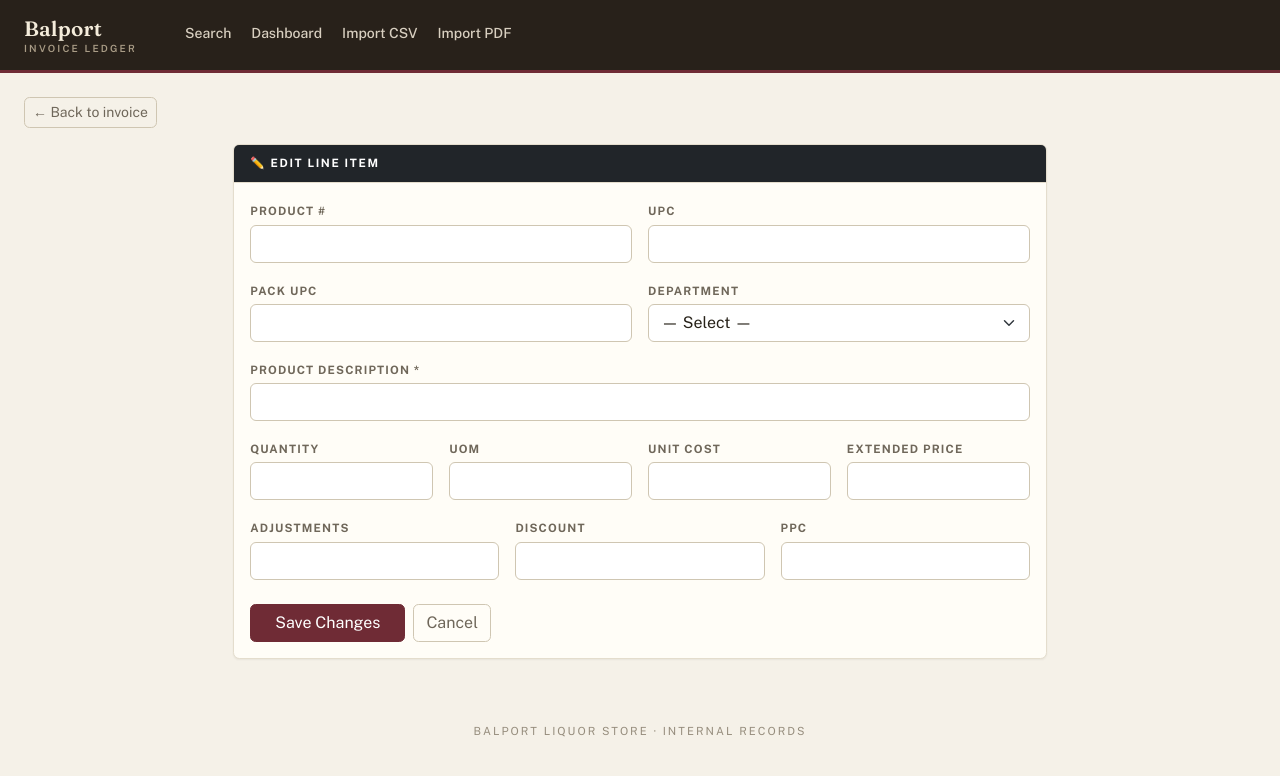
After one commit to GeoTouhme/Invoice_db, a Flask app: template templates/edit_item.html in a window 1280 px wide. The commit adds this page. Shown: the top 776 px of the page. Run offline with Flask 3, Linux system fonts and the light colour scheme; the template is opened without the code that fills it, so the values that code supplies are empty; some libraries are stand-ins or nearby versions.

Commit message:
feat: add edit button and page for line items
- New route /item/<int:item_id>/edit with GET/POST
- New template edit_item.html with full form
- Added Edit button column to index.html search results
- Added Edit button column to invoice.html line items
- Navbar: replace deprecated navbar-dark with data-bs-theme="dark"
- Style: add !important to topbar colors for Bootstrap 5.3 compatibility

```diff
--- a/app.py
+++ b/app.py
@@ -208,6 +208,7 @@ def index():
 
     products = query(
         f"""SELECT
+                ii.id,
                 ii.product_number,
                 ii.upc_number,
                 ii.product_description,
@@ -262,15 +263,101 @@ def invoice_detail(invoice_number):
         abort(404)
 
     items = query(
-        """SELECT product_number, upc_number, product_description, gl_code,
+        """SELECT id, product_number, upc_number, pack_upc, product_description, gl_code,
                   quantity, unit_cost, unit_of_measure,
-                  total_adjustments, total_discount, extended_price
+                  total_adjustments, total_discount, extended_price, ppc
            FROM invoice_items
            WHERE invoice_number = %s
            ORDER BY gl_code, product_description""",
         (invoice_number,),
     )
     return render_template("invoice.html", inv=inv, items=items)
+
+
+# ── Edit line item ────────────────────────────────────────────────────────────
+
+@app.route("/item/<int:item_id>/edit", methods=["GET", "POST"])
+def edit_item(item_id):
+    item = query(
+        """SELECT id, invoice_number, product_number, upc_number, pack_upc,
+                  product_description, gl_code, quantity, unit_cost,
+                  unit_of_measure, total_adjustments, total_discount,
+                  extended_price, ppc
+           FROM invoice_items WHERE id = %s""",
+        (item_id,), one=True,
+    )
+    if not item:
+        abort(404)
+
+    departments = [r["gl_code"] for r in query(
+        "SELECT DISTINCT gl_code FROM invoice_items ORDER BY gl_code")]
+
+    if request.method == "POST":
+        errors: list[str] = []
+
+        fields = {
+            "product_number": request.form.get("product_number", "").strip(),
+            "upc_number": request.form.get("upc_number", "").strip() or None,
+            "pack_upc": request.form.get("pack_upc", "").strip() or None,
+            "product_description": request.form.get("product_description", "").strip(),
+            "gl_code": request.form.get("gl_code", "").strip() or None,
+            "unit_of_measure": request.form.get("unit_of_measure", "").strip() or None,
+            "quantity": _parse_num(request.form.get("quantity"), "Quantity", errors),
+            "unit_cost": _parse_num(request.form.get("unit_cost"), "Unit Cost", errors),
+            "total_adjustments": _parse_num(request.form.get("total_adjustments"),
+                                              "Adjustments", errors, default=0),
+            "total_discount": _parse_num(request.form.get("total_discount"),
+                                         "Discount", errors, default=0),
+            "extended_price": _parse_num(request.form.get("extended_price"),
+                                           "Extended Price", errors),
+            "ppc": _parse_num(request.form.get("ppc"), "PPC", errors),
+        }
+
+        if not fields["product_description"]:
+            errors.append("Product description is required")
+
+        if errors:
+            for msg in errors:
+                flash(msg, "danger")
+            return render_template("edit_item.html", item=item, departments=departments)
+
+        try:
+            with connection() as conn:
+                with conn.cursor() as cur:
+                    cur.execute("""
+                        UPDATE invoice_items SET
+                            product_number = %s,
+                            upc_number = %s,
+                            pack_upc = %s,
+                            product_description = %s,
+                            gl_code = %s,
+                            quantity = %s,
+                            unit_cost = %s,
+                            unit_of_measure = %s,
+                            total_adjustments = %s,
+                            total_discount = %s,
+                            extended_price = %s,
+                            ppc = %s
+                        WHERE id = %s
+                    """, (
+                        fields["product_number"], fields["upc_number"],
+                        fields["pack_upc"], fields["product_description"],
+                        fields["gl_code"], fields["quantity"],
+                        fields["unit_cost"], fields["unit_of_measure"],
+                        fields["total_adjustments"], fields["total_discount"],
+                        fields["extended_price"], fields["ppc"],
+                        item_id,
+                    ))
+                conn.commit()
+            flash("Item updated successfully", "success")
+        except Exception:
+            log.exception("Item update failed")
+            flash("Database error while updating item", "danger")
+
+        return redirect(url_for("invoice_detail",
+                                invoice_number=item["invoice_number"]))
+
+    return render_template("edit_item.html", item=item, departments=departments)
 
 
 # ── Stats ─────────────────────────────────────────────────────────────────────
--- a/static/style.css
+++ b/static/style.css
@@ -40,17 +40,17 @@ code { color: var(--ink-soft); font-size: .85em; }
 
 /* ── Top bar ── */
 .topbar {
-  background: #28211a;
+  background: #28211a !important;
   border-bottom: 3px solid var(--wine);
 }
 .topbar .navbar-brand {
   font-family: var(--serif);
   font-weight: 600;
   font-size: 1.3rem;
-  color: #f4ecdb;
+  color: #f4ecdb !important;
   letter-spacing: .01em;
 }
-.topbar .navbar-brand:hover { color: #fff; }
+.topbar .navbar-brand:hover { color: #fff !important; }
 .topbar .brand-sub {
   font-family: var(--sans);
   font-size: .62rem;
@@ -62,24 +62,24 @@ code { color: var(--ink-soft); font-size: .85em; }
   margin-top: -2px;
 }
 .topbar .nav-link {
-  color: #b5a992;
+  color: #d8cfc0 !important;
   font-size: .875rem;
   font-weight: 500;
   margin-right: .25rem;
   padding-bottom: .55rem;
   border-bottom: 2px solid transparent;
 }
-.topbar .nav-link:hover { color: #ece3d0; }
+.topbar .nav-link:hover { color: #fff !important; }
 .topbar .nav-link.active {
-  color: #f4ecdb;
+  color: #fff !important;
   border-bottom-color: var(--amber);
 }
 .topbar .btn-signout {
-  color: #b5a992;
+  color: #d8cfc0 !important;
   border: 1px solid #4a4136;
   font-size: .8rem;
 }
-.topbar .btn-signout:hover { color: #ece3d0; border-color: #6f6452; }
+.topbar .btn-signout:hover { color: #fff !important; border-color: #6f6452; }
 
 /* ── Cards ── */
 .card {
--- a/templates/base.html
+++ b/templates/base.html
@@ -15,7 +15,7 @@
 <body>
 
 {% block navbar %}
-<nav class="navbar navbar-expand-md navbar-dark topbar px-4 mb-4 no-print">
+<nav class="navbar navbar-expand-md topbar px-4 mb-4 no-print" data-bs-theme="dark">
   <a class="navbar-brand" href="{{ url_for('index') }}">
     Balport
     <span class="brand-sub">Invoice Ledger</span>
--- /dev/null
+++ b/templates/edit_item.html
@@ -0,0 +1,108 @@
+{% extends "base.html" %}
+{% block title %}Edit Item — Balport{% endblock %}
+
+{% block content %}
+
+  <div class="d-flex justify-content-between align-items-center mb-3 no-print">
+    <a href="{{ url_for('invoice_detail', invoice_number=item.invoice_number) }}"
+       class="btn btn-outline-secondary btn-sm">&larr; Back to invoice</a>
+  </div>
+
+  <div class="row justify-content-center">
+    <div class="col-lg-8">
+
+      <div class="card shadow-sm mb-4">
+        <div class="card-header bg-dark text-white fw-bold">
+          ✏️ Edit Line Item
+        </div>
+        <div class="card-body">
+          <form method="post">
+            <input type="hidden" name="csrf_token" value="{{ csrf_token() }}">
+
+            <div class="row g-3">
+              <div class="col-md-6">
+                <label class="form-label">Product #</label>
+                <input type="text" name="product_number" class="form-control"
+                       value="{{ item.product_number or '' }}">
+              </div>
+              <div class="col-md-6">
+                <label class="form-label">UPC</label>
+                <input type="text" name="upc_number" class="form-control"
+                       value="{{ item.upc_number or '' }}">
+              </div>
+
+              <div class="col-md-6">
+                <label class="form-label">Pack UPC</label>
+                <input type="text" name="pack_upc" class="form-control"
+                       value="{{ item.pack_upc or '' }}">
+              </div>
+              <div class="col-md-6">
+                <label class="form-label">Department</label>
+                <select name="gl_code" class="form-select">
+                  <option value="">— Select —</option>
+                  {% for d in departments %}
+                  <option value="{{ d }}" {% if d == item.gl_code %}selected{% endif %}>
+                    {{ d }}
+                  </option>
+                  {% endfor %}
+                </select>
+              </div>
+
+              <div class="col-12">
+                <label class="form-label">Product Description *</label>
+                <input type="text" name="product_description" class="form-control" required
+                       value="{{ item.product_description or '' }}">
+              </div>
+
+              <div class="col-md-3">
+                <label class="form-label">Quantity</label>
+                <input type="text" name="quantity" class="form-control"
+                       value="{{ item.quantity or '' }}">
+              </div>
+              <div class="col-md-3">
+                <label class="form-label">UOM</label>
+                <input type="text" name="unit_of_measure" class="form-control"
+                       value="{{ item.unit_of_measure or '' }}">
+              </div>
+              <div class="col-md-3">
+                <label class="form-label">Unit Cost</label>
+                <input type="text" name="unit_cost" class="form-control"
+                       value="{{ item.unit_cost or '' }}">
+              </div>
+              <div class="col-md-3">
+                <label class="form-label">Extended Price</label>
+                <input type="text" name="extended_price" class="form-control"
+                       value="{{ item.extended_price or '' }}">
+              </div>
+
+              <div class="col-md-4">
+                <label class="form-label">Adjustments</label>
+                <input type="text" name="total_adjustments" class="form-control"
+                       value="{{ item.total_adjustments or '' }}">
+              </div>
+              <div class="col-md-4">
+                <label class="form-label">Discount</label>
+                <input type="text" name="total_discount" class="form-control"
+                       value="{{ item.total_discount or '' }}">
+              </div>
+              <div class="col-md-4">
+                <label class="form-label">PPC</label>
+                <input type="text" name="ppc" class="form-control"
+                       value="{{ item.ppc or '' }}">
+              </div>
+            </div>
+
+            <div class="d-flex gap-2 mt-4">
+              <button type="submit" class="btn btn-primary px-4">Save Changes</button>
+              <a href="{{ url_for('invoice_detail', invoice_number=item.invoice_number) }}"
+                 class="btn btn-outline-secondary">Cancel</a>
+            </div>
+
+          </form>
+        </div>
+      </div>
+
+    </div>
+  </div>
+
+{% endblock %}
--- a/templates/invoice.html
+++ b/templates/invoice.html
@@ -77,6 +77,7 @@
             <th class="text-end">Adjustments</th>
             <th class="text-end">Discount</th>
             <th class="text-end">Extended</th>
+            <th class="text-center no-print"></th>
           </tr>
         </thead>
         <tbody>
@@ -94,6 +95,10 @@
             <td class="text-end num text-muted">{{ (item.total_adjustments or 0) | money }}</td>
             <td class="text-end num text-muted">{{ (item.total_discount or 0) | money }}</td>
             <td class="text-end num fw-semibold">{{ item.extended_price | money }}</td>
+            <td class="text-center no-print">
+              <a href="{{ url_for('edit_item', item_id=item.id) }}"
+                 class="btn btn-outline-primary btn-xs py-0 px-1 small">Edit</a>
+            </td>
           </tr>
           {% endfor %}
         </tbody>
```
Also changed, not shown: templates/index.html (+6 -1 lines).
